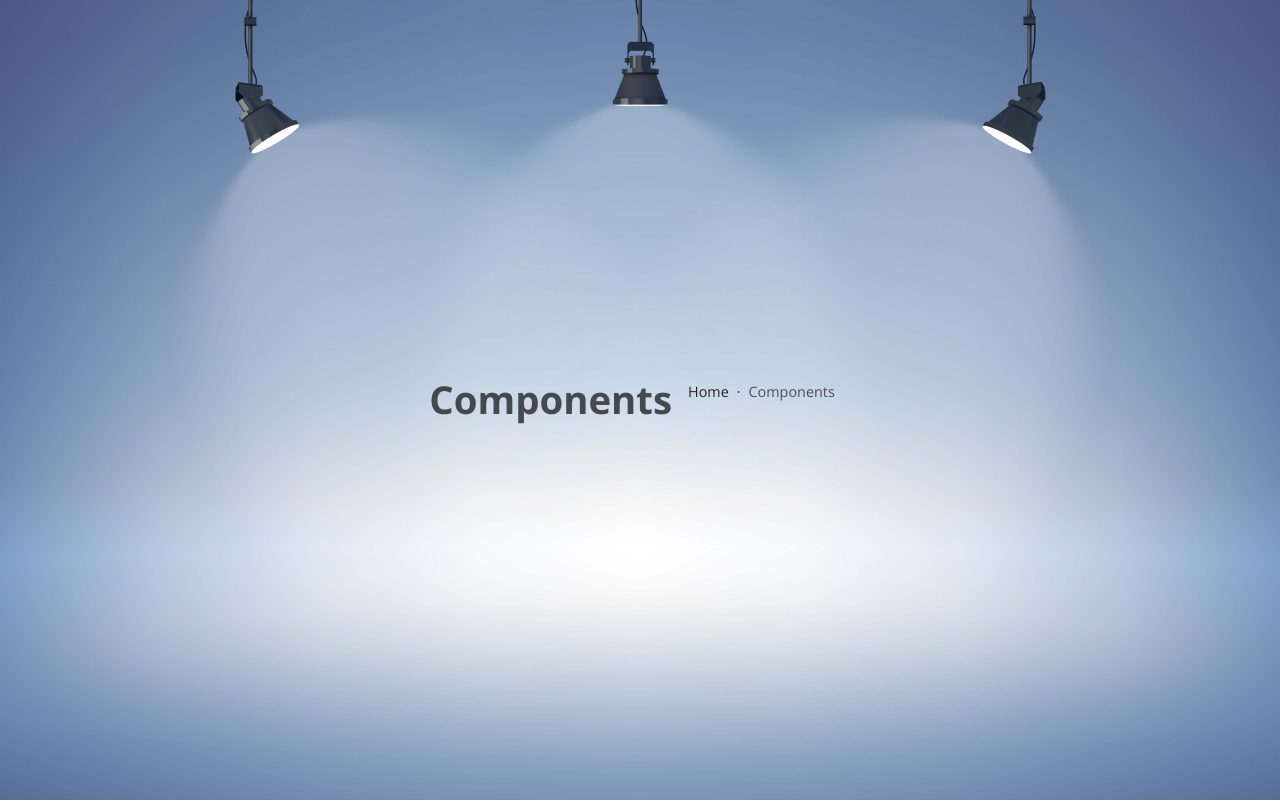
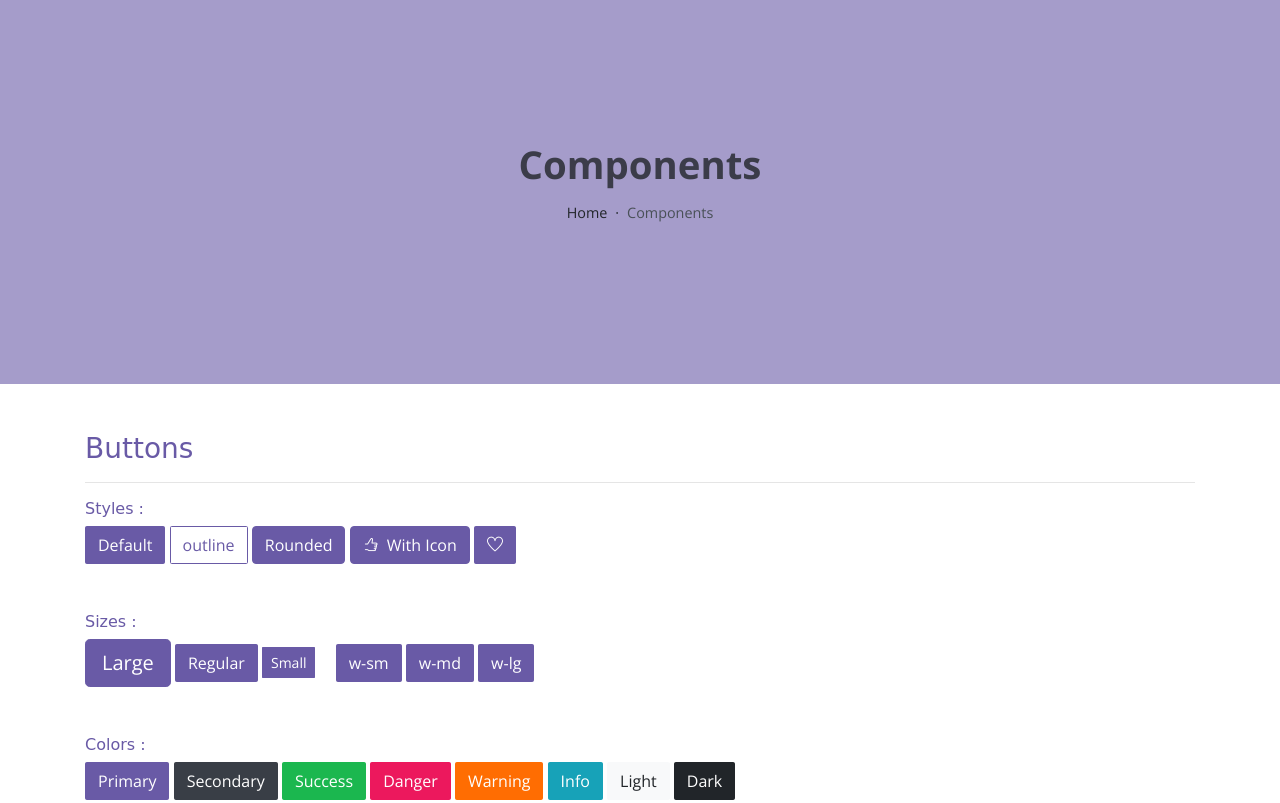
Before and after one commit to Jcesarperu/JcLeon.github.io, a plain HTML site: page components.html in a window 1280 px wide. Shown: the top 803 px of the page. Drawn offline with nearby package versions, Linux system fonts and the light colour scheme; a web font is replaced by a local one.

Commit message:
Actualizar

```diff
--- a/components.html
+++ b/components.html
@@ -14,7 +14,7 @@
 <body>
 
    <!-- Page Header -->
-   <header class="header">
+   <header class="header header-mini">
       <div class="header-title">Components</div>
       <nav aria-label="breadcrumb">
          <ol class="breadcrumb">
```
